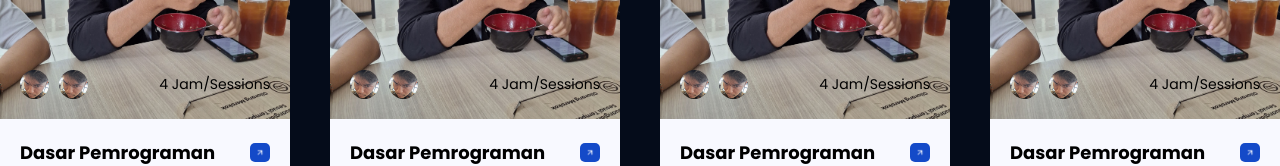
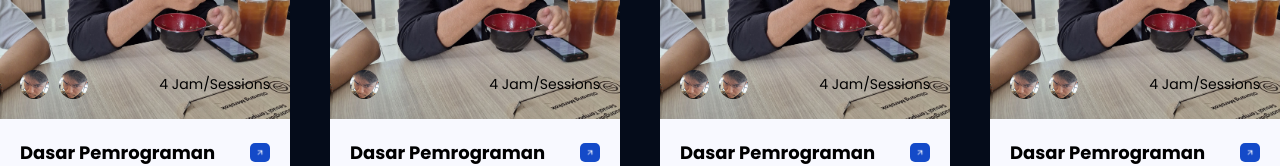
Before and after one commit to muddglobb/oti_academy2025_dev, a Next.js app in the folder frontend/: page /programs in a window 1280 px wide. Shown: the part 772-938 px from the top of the page. Built offline with nearby package versions, Linux system fonts and the light colour scheme.

Commit message:
fix(card): update card if only has one teacher

```diff
--- a/frontend/src/app/modules/programs/class-bundle.tsx
+++ b/frontend/src/app/modules/programs/class-bundle.tsx
@@ -29,7 +29,7 @@ const ClassBundle = () => {
           type="Beginner"
           image="/images/class-profile/hako.jpg"
           teacher1="/images/teacher/faris.jpg"
-          teacher2="/images/teacher/faris.jpg"
+          // teacher2="/images/teacher/faris.jpg"
           title="Dasar Pemrograman"
           href="https://www.youtube.com/watch?v=chWiR1H_6AY"
           description="Lorem ipsum dolor sit amet consectetur adipisicing elit. Commodi ad cupiditate perferendis corrupti"
--- a/frontend/src/components/card.tsx
+++ b/frontend/src/components/card.tsx
@@ -6,7 +6,7 @@ type CardProps = {
   type: string;
   image: string;
   teacher1: string;
-  teacher2: string;
+  teacher2?: string;
   title: string;
   href: string;
   description: string;
@@ -43,6 +43,7 @@ const Card = ({
                   height={29}
                   className="rounded-full"
                 />
+                {teacher2 && (
                   <Image
                     src={teacher2}
                     alt="Teacher 2"
@@ -50,6 +51,7 @@ const Card = ({
                     height={29}
                     className="rounded-full"
                   />
+                )}
               </div>
             </div>
 
```
Lines whose indentation alone changed are shown as unchanged.
